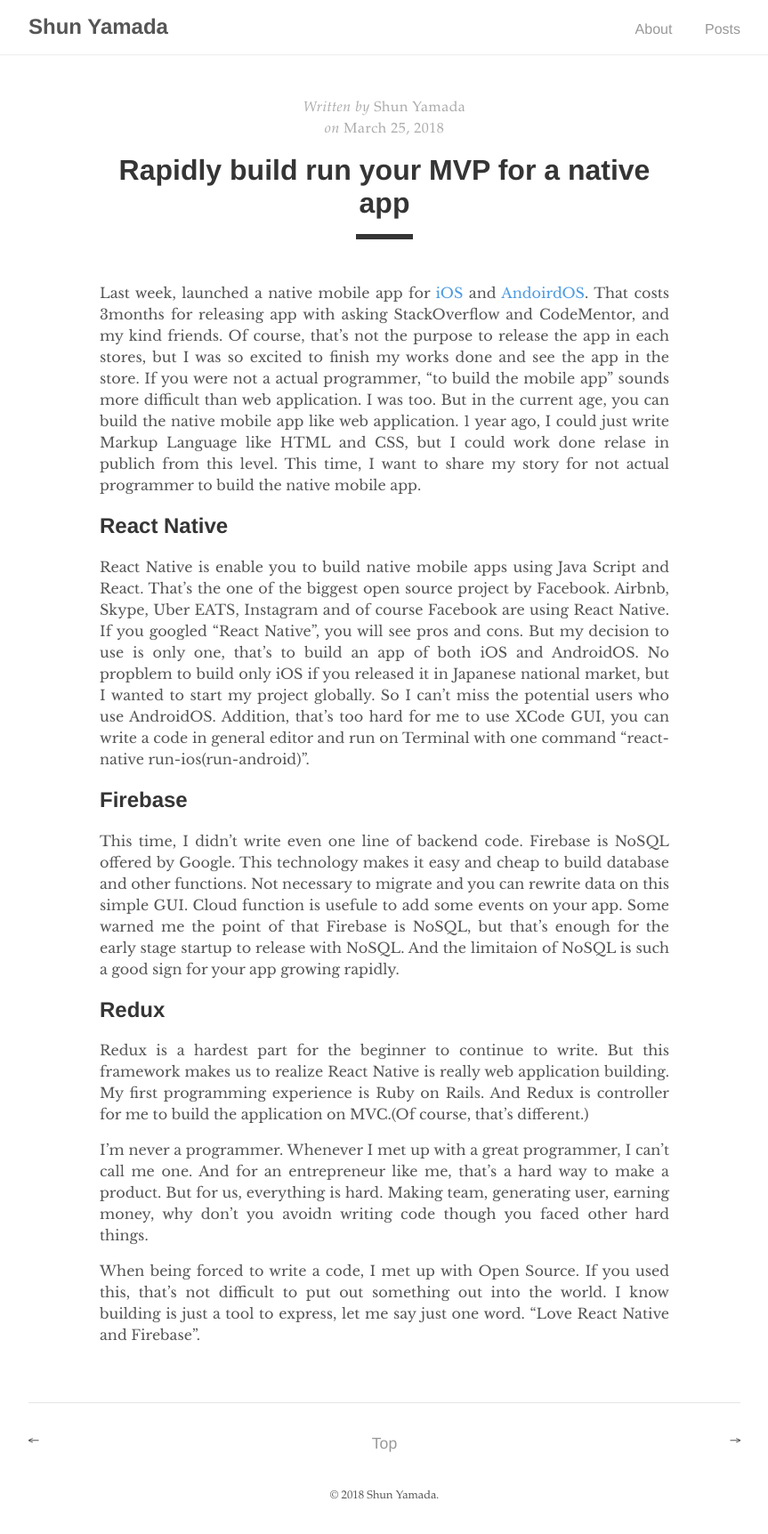
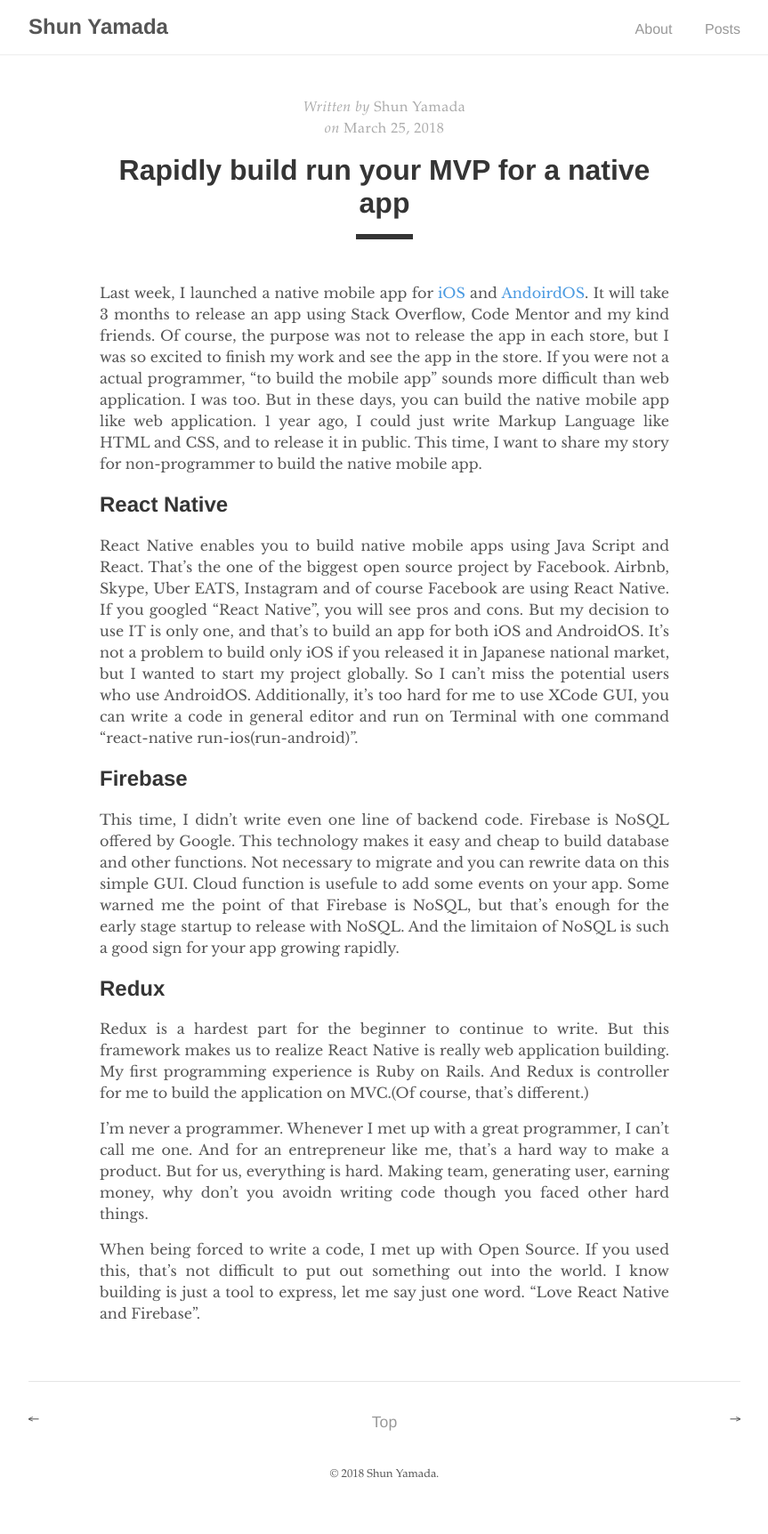
Before and after one commit to shyamady/shunyamada.github.io, a Jekyll site: the page built from _posts/2018-03-25-buildapp.md, in a window 1280 px wide. Shown: the whole page at 89% size, without its empty margins (208-1071 px from the left). Built offline with Jekyll 4.4.1, drawn with Linux system fonts in a browser that asks for light colours; after the commit the page ends 1700 px from its top, so only the background shows below that.

Commit message:
Fixed the post

```diff
--- a/_posts/2018-03-25-buildapp.md
+++ b/_posts/2018-03-25-buildapp.md
@@ -1,14 +1,14 @@
 ---
 layout: post
-title:  "Rapidly build run your MVP for a native app"
+title: "Rapidly build run your MVP for a native app"
 author: "Shun Yamada"
 ---
 
-Last week, launched a native mobile app for [iOS](https://itunes.apple.com/us/app/seatify/id1358589314) and [AndoirdOS](https://play.google.com/store/apps/details?id=com.gociao.seat). That costs 3months for releasing app with asking StackOverflow and CodeMentor, and my kind friends. Of course, that's not the purpose to release the app in each stores, but I was so excited to finish my works done and see the app in the store. If you were not a actual programmer, "to build the mobile app" sounds more difficult than web application. I was too. But in the current age, you can build the native mobile app like web application. 1 year ago, I could just write Markup Language like HTML and CSS, but I could work done relase in publich from this level. This time, I want to share my story for not actual programmer to build the native mobile app.
+Last week, I launched a native mobile app for [iOS](https://itunes.apple.com/us/app/seatify/id1358589314) and [AndoirdOS](https://play.google.com/store/apps/details?id=com.gociao.seat). It will take 3 months to release an app using Stack Overflow, Code Mentor and my kind friends. Of course, the purpose was not to release the app in each store, but I was so excited to finish my work and see the app in the store. If you were not a actual programmer, "to build the mobile app" sounds more difficult than web application. I was too. But in these days, you can build the native mobile app like web application. 1 year ago, I could just write Markup Language like HTML and CSS, and to release it in public. This time, I want to share my story for non-programmer to build the native mobile app.
 
 ## React Native
 
-React Native is enable you to build native mobile apps using Java Script and React. That's the one of the biggest open source project by Facebook. Airbnb, Skype, Uber EATS, Instagram and of course Facebook are using React Native. If you googled "React Native", you will see pros and cons. But my decision to use is only one, that's to build an app of both iOS and AndroidOS. No propblem to build only iOS if you released it in Japanese national market, but I wanted to start my project globally. So I can't miss the potential users who use AndroidOS. Addition, that's too hard for me to use XCode GUI, you can write a code in general editor and run on Terminal with one command "react-native run-ios(run-android)".
+React Native enables you to build native mobile apps using Java Script and React. That's the one of the biggest open source project by Facebook. Airbnb, Skype, Uber EATS, Instagram and of course Facebook are using React Native. If you googled "React Native", you will see pros and cons. But my decision to use IT is only one, and that’s to build an app for both iOS and AndroidOS. It's not a problem to build only iOS if you released it in Japanese national market, but I wanted to start my project globally. So I can't miss the potential users who use AndroidOS. Additionally, it's too hard for me to use XCode GUI, you can write a code in general editor and run on Terminal with one command "react-native run-ios(run-android)".
 
 ## Firebase
 
```
